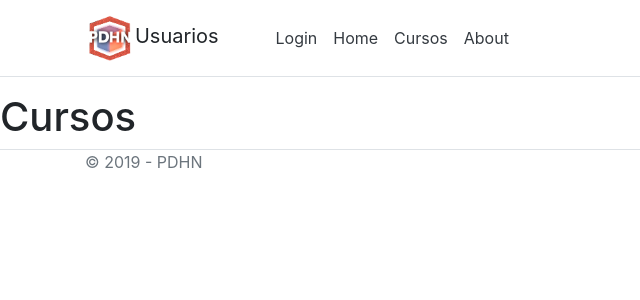
After one commit to gurnitha/2022-django4-elearning-espanyol, a Django app: template templates/views/cursos/cursos.html in a window 1280 px wide. The commit adds this page. Shown: the top 300 px of the page, without its empty margins (0-640 px from the left). Run offline with Django 3.2, Linux system fonts and the light colour scheme; the template is opened without the code that fills it, so the values that code supplies are empty; some libraries are stand-ins or nearby versions.

Commit message:
5.1 Create CursosController, courses template and link

```diff
--- a/Usuarios/urls.py
+++ b/Usuarios/urls.py
@@ -8,6 +8,7 @@ from django.conf.urls.static import static
 
 # Locals
 from App.Controllers.IndexController import IndexController
+from App.Controllers.CursosController import CursosController
 
 urlpatterns = [
 
@@ -17,6 +18,9 @@ urlpatterns = [
     path('', IndexController.index, name='index'),
     path('about/', IndexController.about, name='about'),
 
+    # Cursos
+    path('cursos', CursosController.index, name='cursos'),
+
     # Admin
     path('admin/', admin.site.urls, name='login'),
 
--- /dev/null
+++ b/templates/views/cursos/cursos.html
@@ -0,0 +1,4 @@
+{% include "views/default/header.html" %}
+<h1>Cursos</h1>
+
+{% include "views/default/footer.html" %}
--- a/templates/views/default/header.html
+++ b/templates/views/default/header.html
@@ -40,6 +40,9 @@
                             <a class="nav-link text-dark" href="{% url 'index' %}" >Home</a>
                         </li>
                         <li class="nav-item">
+                            <a class="nav-link text-dark" href="{% url 'cursos' %}">Cursos</a>
+                        </li>
+                        <li class="nav-item">
                             <a class="nav-link text-dark" href="{% url 'about' %}">About</a>
                         </li>
                     </ul>
```
Also changed, not shown: App/Controllers/CursosController.py (added, +10 -0 lines), App/admin.py (+8 -3 lines), README.md.
